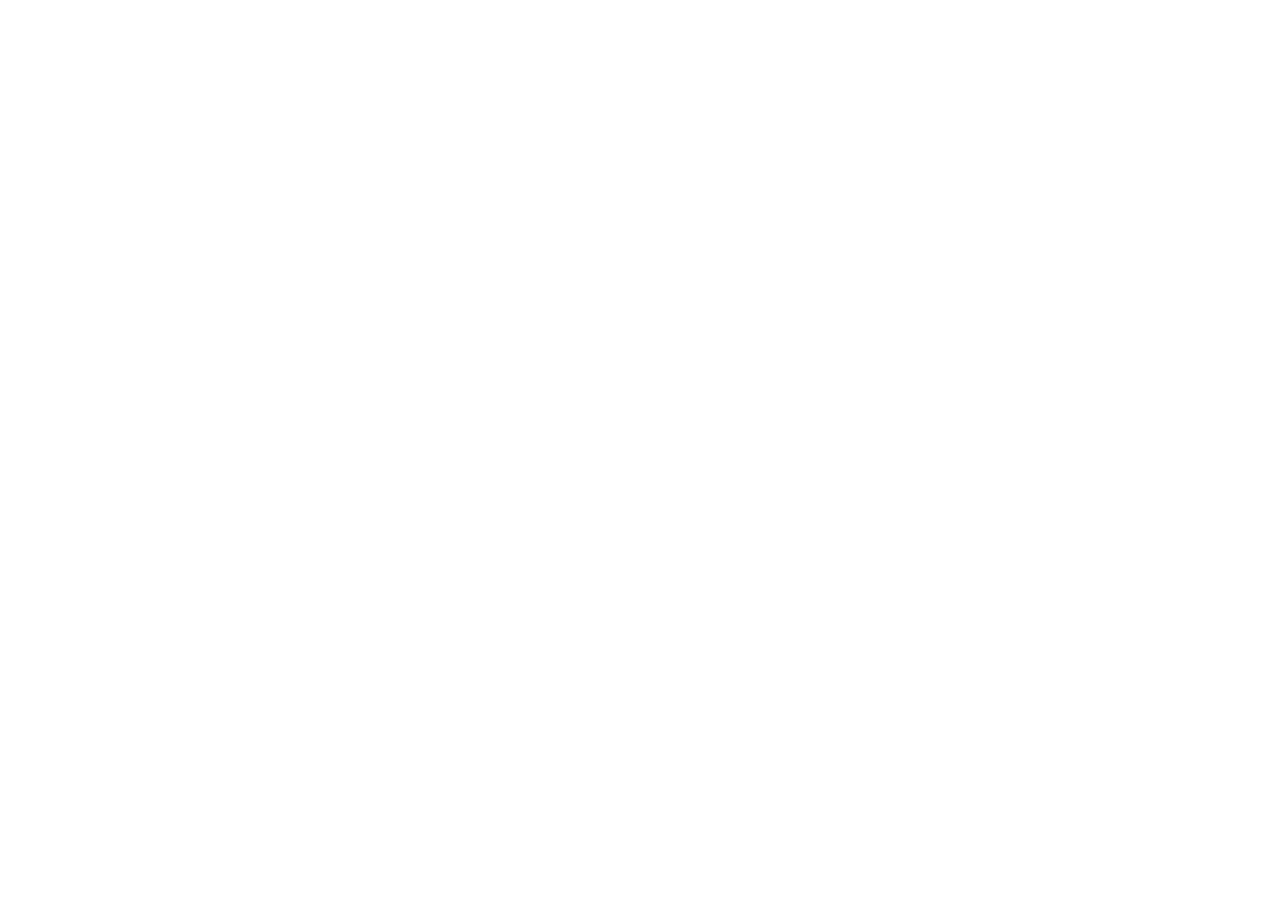
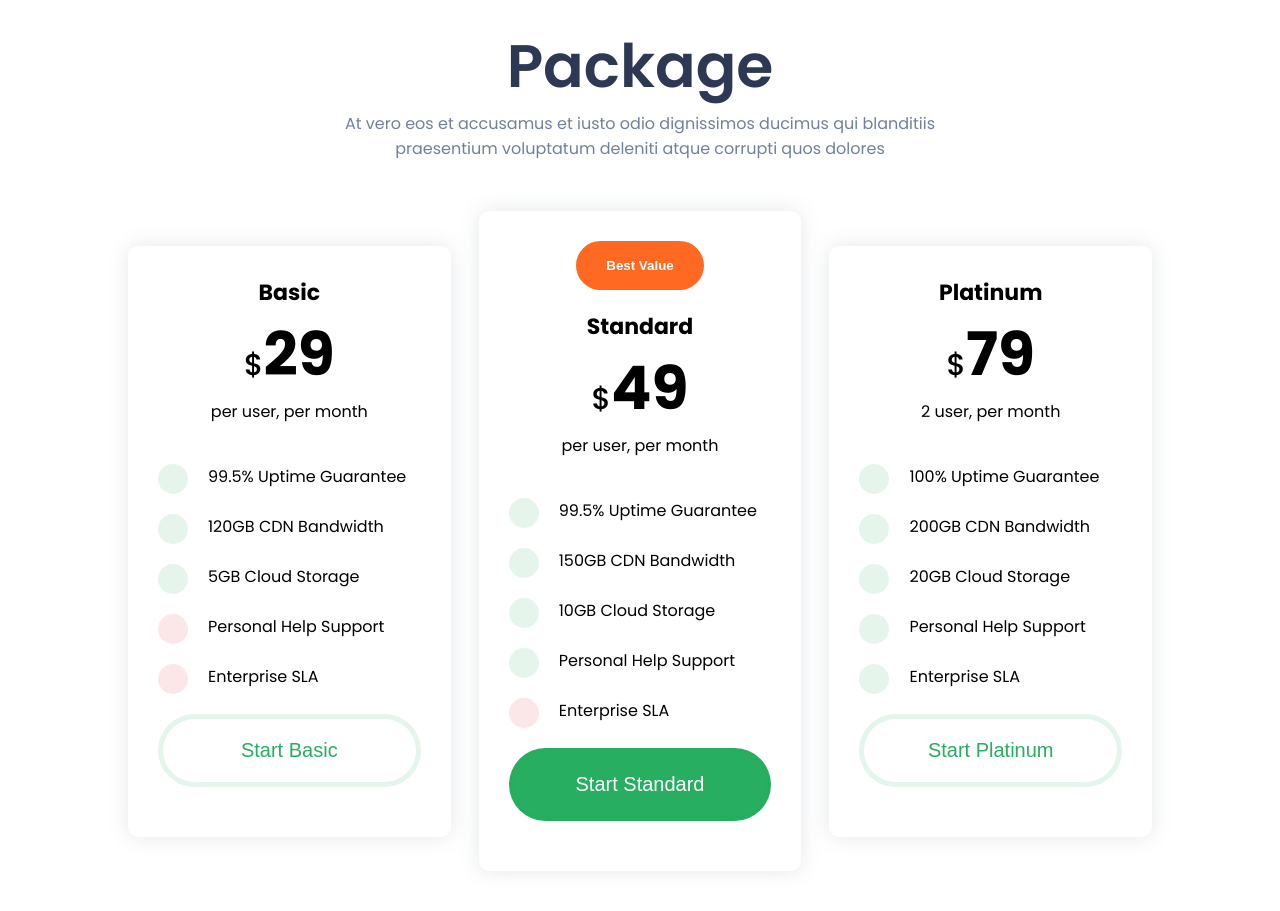
Before and after one commit to RogersBobMunyenga/react-real-estate-agency, a React (Create React App) app: page / in a window 1280 px wide. Shown: the part 5314-6225 px from the top of the page. Before the commit the page ends 5165 px from the top, so only its background shows below. Built offline with nearby package versions, Linux system fonts and the light colour scheme; the HTML template or start-up script is replaced by a standard one.

Commit message:
home/price section

```diff
--- a/src/components/home/Home.jsx
+++ b/src/components/home/Home.jsx
@@ -3,6 +3,7 @@
 import Featured from './featured/Featured'
 import Hero from './hero/Hero'
 import Location from './location/Location'
+import Price from './price/Price'
 import Recent from './recent/Recent'
 import Team from './team/Team'
 
@@ -15,6 +16,7 @@
       <Awards/>
       <Location/>
       <Team/>
+      <Price/>
       </>
   )
 }
--- /dev/null
+++ b/src/components/home/price/Price.jsx
@@ -0,0 +1,18 @@
+import Heading from "../../common/Heading";
+import "./price.css";
+import PriceCard from "./PriceCard";
+
+const Price = () => {
+  return (
+      <>
+          <section className="price padding">
+              <div className="container">
+                  <Heading title="Select Your Package" subtitle="At vero eos et accusamus et iusto odio dignissimos ducimus qui blanditiis praesentium voluptatum deleniti atque corrupti quos dolores" />
+                  <PriceCard/>
+              </div>
+      </section>
+      </>
+  )
+}
+
+export default Price
--- /dev/null
+++ b/src/components/home/price/PriceCard.jsx
@@ -0,0 +1,54 @@
+import React from "react"
+import { price } from "../../data/Data"
+
+const PriceCard = () => {
+  return (
+    <>
+      <div className='content flex mtop'>
+        {price.map((item, index) => (
+          <div className='box shadow' key={index}>
+            <div className='topbtn'>
+              <button className='btn3'>{item.best}</button>
+            </div>
+            <h3>{item.plan}</h3>
+            <h1>
+              <span>$</span>
+              {item.price}
+            </h1>
+            <p>{item.ptext}</p>
+
+            <ul>
+              {item.list.map((val) => {
+                const { icon, text, change } = val
+                return (
+                  <li>
+                    <label
+                      style={{
+                        background: change === "color" ? "#dc35451f" : "#27ae601f",
+                        color: change === "color" ? "#dc3848" : "#27ae60",
+                      }}
+                    >
+                      {icon}
+                    </label>
+                    <p>{text}</p>
+                  </li>
+                )
+              })}
+            </ul>
+            <button
+              className='btn5'
+              style={{
+                background: item.plan === "Standard" ? "#27ae60" : "#fff",
+                color: item.plan === "Standard" ? "#fff" : "#27ae60",
+              }}
+            >
+              Start {item.plan}
+            </button>
+          </div>
+        ))}
+      </div>
+    </>
+  )
+}
+
+export default PriceCard
--- /dev/null
+++ b/src/components/home/price/price.css
@@ -0,0 +1,55 @@
+.price {
+  text-align: center;
+}
+.price .content .box {
+  width: 31.5%;
+  padding: 30px;
+  border-radius: 10px;
+}
+.price button {
+  margin-bottom: 20px;
+}
+.price .box:nth-child(1) .topbtn button,
+.price .box:nth-child(3) .topbtn button {
+  display: none;
+}
+.price h3 {
+  font-size: 22px;
+}
+.price h1 {
+  font-size: 60px;
+}
+.price h1 span {
+  font-size: 30px;
+  font-weight: 500;
+}
+.price ul {
+  margin-top: 40px;
+}
+.price ul li {
+  display: flex;
+  margin-bottom: 20px;
+}
+.price label {
+  width: 30px;
+  height: 30px;
+  line-height: 30px;
+  border-radius: 50%;
+  margin-right: 20px;
+}
+
+.price .btn5 {
+  width: 100%;
+}
+@media screen and (max-width: 800px) {
+  .price .content {
+    flex-direction: column;
+  }
+
+  .price .content .box {
+    width: 100%;
+    padding: 30px;
+    border-radius: 10px;
+    margin-bottom: 50px;
+  }
+}
```
